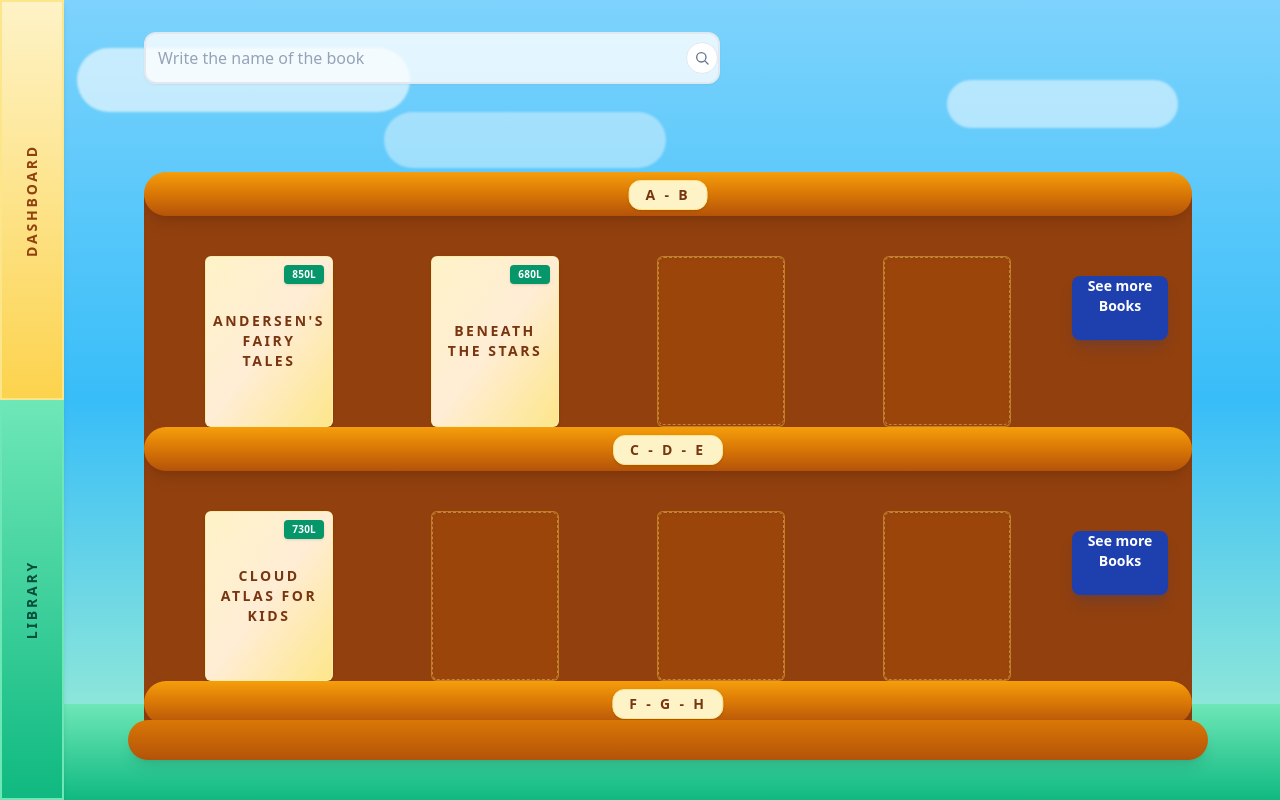
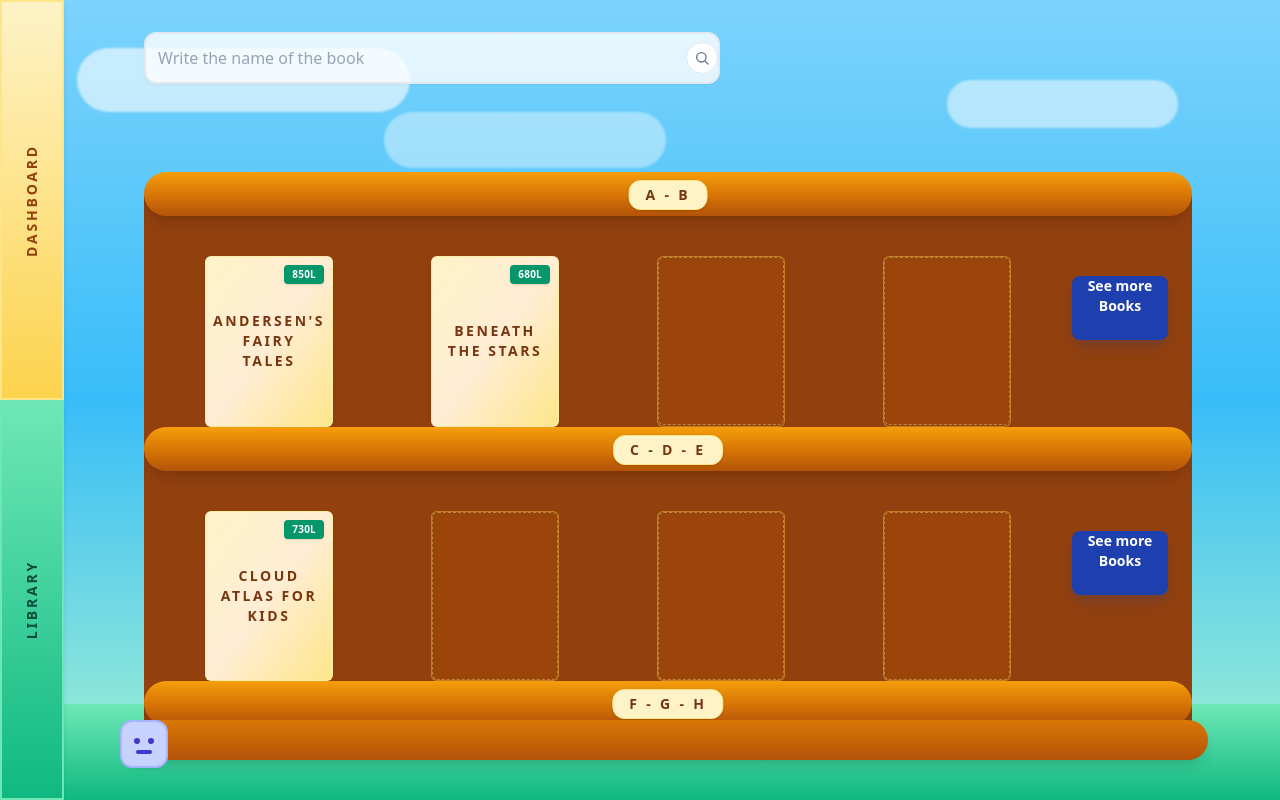
Before and after one commit to Yuhong11111/SupportChalky-assignment, a React app in the folder frontend/: page /library in a window 1280 px wide. Built offline with nearby package versions, Linux system fonts and the light colour scheme; the HTML template or start-up script is replaced by a standard one.

Commit message:
add little icon to the bookcase

```diff
--- a/frontend/src/components/Bookcase.tsx
+++ b/frontend/src/components/Bookcase.tsx
@@ -22,19 +22,21 @@ type BookcaseProps = {
   shelves: Shelf[]
   className?: string
   showFrame?: boolean
+  showMascot?: boolean
 }
 
 export default function Bookcase({
   shelves,
   className = '',
   showFrame = true,
+  showMascot = false,
 }: BookcaseProps) {
   return (
     <section
-      className={`relative flex h-[clamp(320px,56vh,480px)] flex-col pt-[8vh] ${className}`}
+      className={`relative flex h-[clamp(320px,56vh,480px)] flex-col overflow-visible pt-[8vh] ${className}`}
     >
       <div
-        className={`relative flex min-h-0 flex-1 flex-col p-0 ${
+        className={`relative flex min-h-0 flex-1 flex-col overflow-visible p-0 ${
           showFrame ? 'rounded-[36px] bg-amber-800 pb-10' : ''
         }`}
       >
@@ -56,6 +58,15 @@ export default function Bookcase({
         {showFrame ? (
           <div className="absolute bottom-0 -left-4 -right-4 h-10 rounded-full bg-gradient-to-b from-amber-600 to-amber-700 shadow-lg" />
         ) : null}
+        {showMascot ? (
+          <div className="absolute bottom-0 left-0 z-20 flex h-16 w-16 -translate-x-1/2 translate-y-2 items-end justify-center">
+            <div className="relative h-12 w-12 rounded-xl border-2 border-indigo-300 bg-indigo-200 shadow-sm">
+              <div className="absolute left-3 top-4 h-1.5 w-1.5 rounded-full bg-indigo-700" />
+              <div className="absolute right-3 top-4 h-1.5 w-1.5 rounded-full bg-indigo-700" />
+              <div className="absolute left-1/2 top-7 h-1 w-4 -translate-x-1/2 rounded-full bg-indigo-700" />
+            </div>
+          </div>
+        ) : null}
       </div>
     </section>
   )
--- a/frontend/src/pages/library-group.tsx
+++ b/frontend/src/pages/library-group.tsx
@@ -87,6 +87,7 @@ export default function LibraryGroup() {
 
       <Bookcase
         className="flex-1 min-h-0"
+        showMascot
         shelves={[
           {
             label,
--- a/frontend/src/pages/library.tsx
+++ b/frontend/src/pages/library.tsx
@@ -128,6 +128,7 @@ export default function Library() {
 
         <Bookcase
           className="flex-1 min-h-0"
+          showMascot
           shelves={shelves.map((shelf) => ({
             label: shelf.label,
             books: toShelfBooks(shelf.books),
--- a/frontend/src/pages/search.tsx
+++ b/frontend/src/pages/search.tsx
@@ -118,6 +118,7 @@ export default function SearchPage() {
 
         <Bookcase
           className="flex-1 min-h-0"
+          showMascot
           shelves={[
             {
               label: 'Search results',
```
